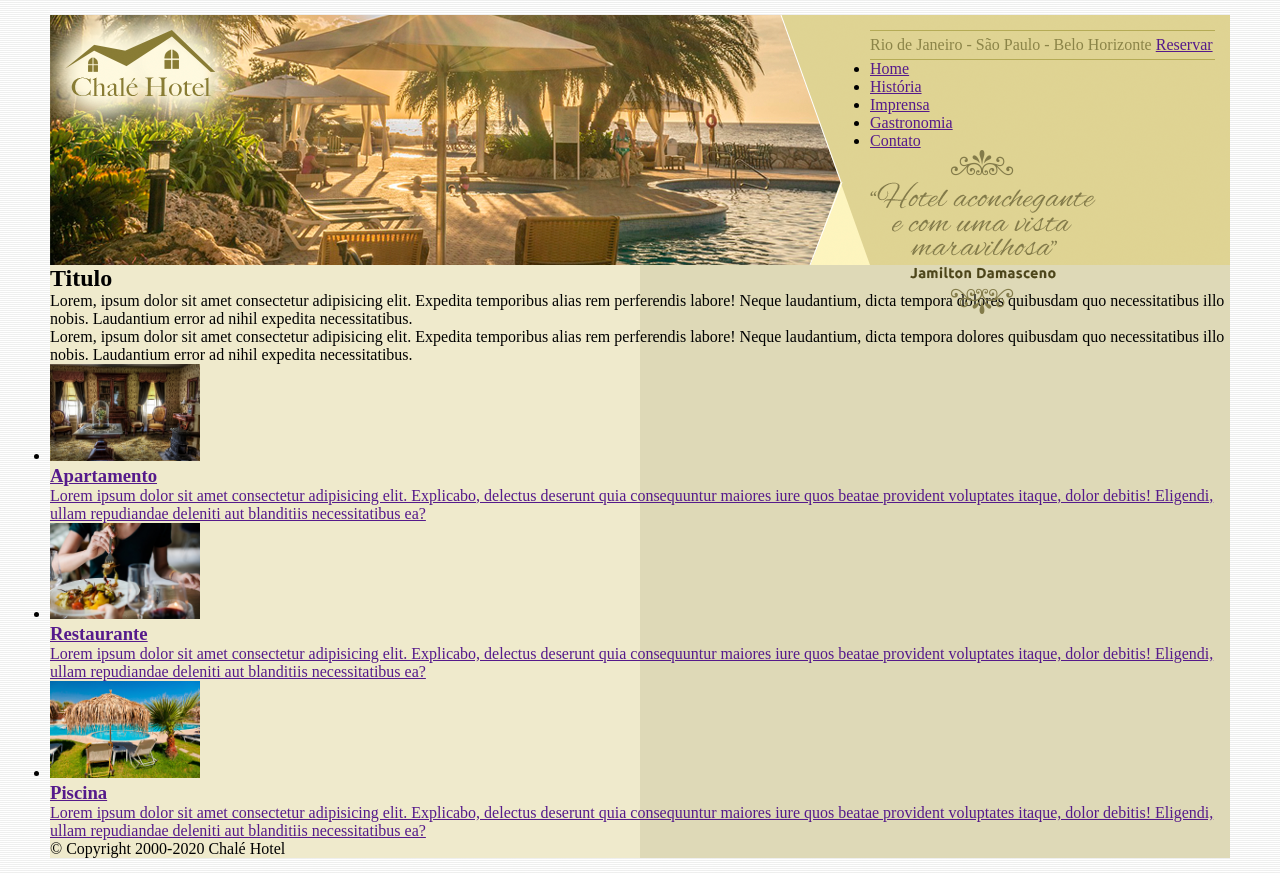
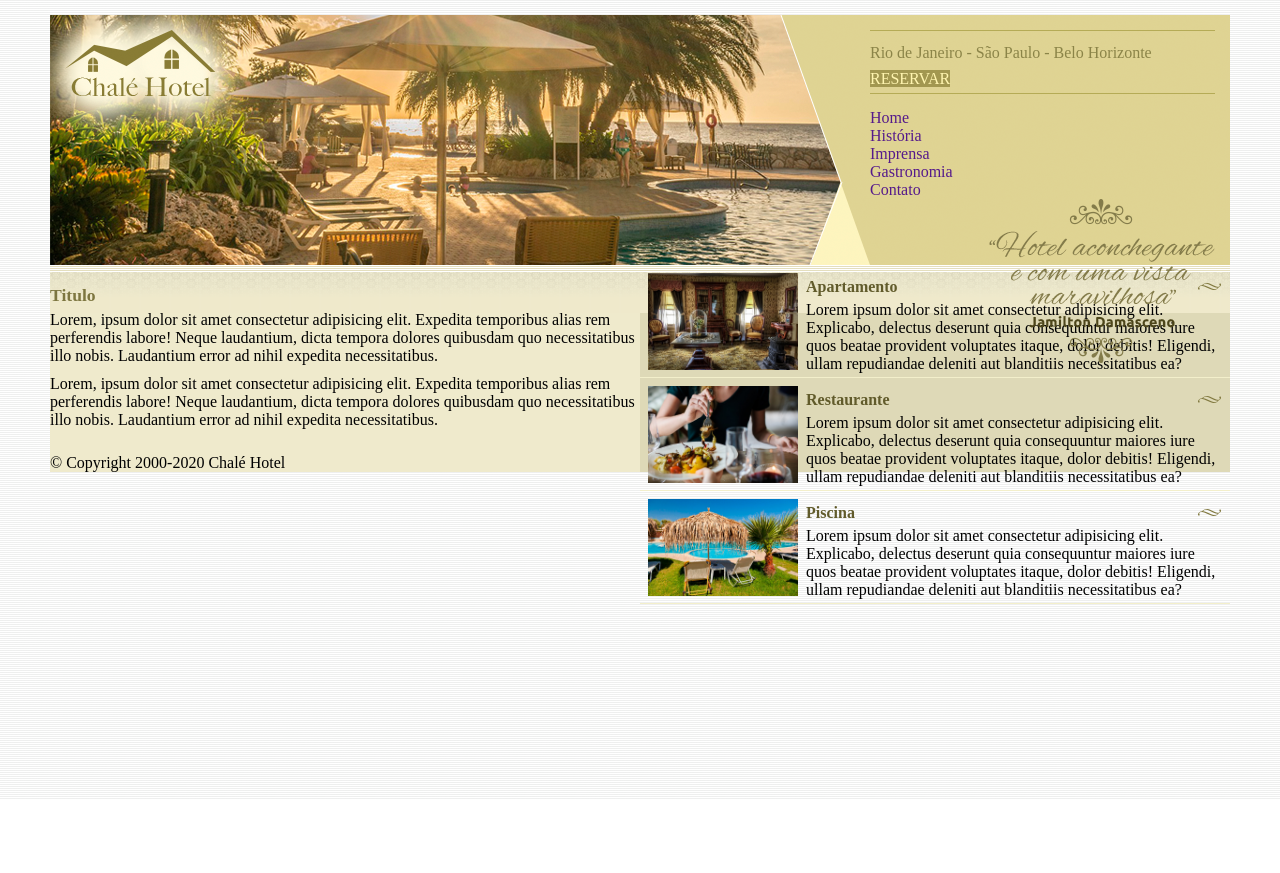
Before and after one commit to J0RG3ju/Chale_hotel, a plain HTML site: page index.html in a window 1280 px wide. After the commit the page ends 800 px from the top, so only its background shows below. Drawn offline with Linux system fonts and the light colour scheme.

Commit message:
css atualizado

```diff
--- a/estilo.css
+++ b/estilo.css
@@ -72,4 +72,111 @@ body{
     color: #8b8448;
 }
 
-git
+#menu-locais .locais {
+    float: left;
+    line-height: 2.1em;
+}
+
+a{
+    text-decoration: none;
+}
+
+a.reserva{
+    text-transform: uppercase;
+    background: #a29750;
+    color:#fff5b0;
+}
+
+/* Barra de navegação vertical*/
+
+#menu {
+    margin-top: 15px;
+}
+
+ul{
+    list-style: none;
+}
+
+ul #navegacao{
+    float: left;
+}
+
+
+ul #navegacao a{
+    text-transform: uppercase;
+    font-size: 0.8em;
+    padding: 5px;
+    color: #6e672c;
+    line-height: 30px;
+}
+
+ul#navegacao a:hover{
+    background: #fdf6be;
+}
+
+.depoimento{
+    width: 226px;
+    height: 164px;
+    float:right;
+}
+
+/*Área de conteudo*/
+
+#area-principal {
+    float: left;
+    width: 50%;
+    background: url(../imagens/bg-area-principal.png) top left repeat-x;
+    padding: 15px 0px;
+
+}
+
+
+#area-lateral{
+    float: right;
+    width: 50%;
+    background: url(../imagens/bg-area-principal.png) repeat-x top;
+    color: #7d7640;
+}
+
+/* Formatação de textos*/
+
+h2{
+    color: #7d7640;
+    font-size: 1.1em;
+    padding: 5px 0px;
+}
+
+p{
+    font-size: 1em;
+    margin-bottom:10px ;
+}
+
+/* Formatações da area lateral*/
+
+#beneficios li {
+    padding: 8px;
+    border-bottom: 1px solid #f3efcb;
+    height: 6em;
+}
+
+#beneficios li a img {
+    float:left;
+    margin-right: 8px;
+}
+
+#beneficios li a p {
+    color: #000;
+    font-size: 0.8;
+}
+
+#beneficios li a h3 {
+    font-size: 1em;
+    color: #615b2b;
+    padding: 5px 0;
+    background: url(../imagens/ornamento.png) no-repeat center right;
+}
+
+#beneficios li:hover {
+    background: #f6f3d6;
+    cursor: pointer;
+}
```
